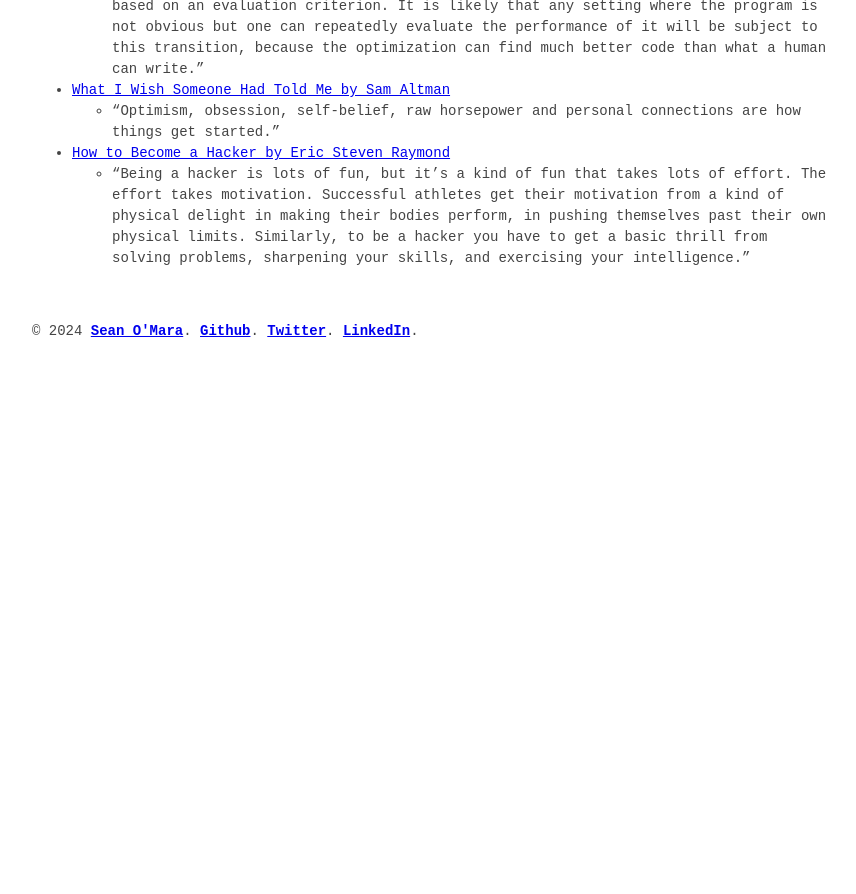
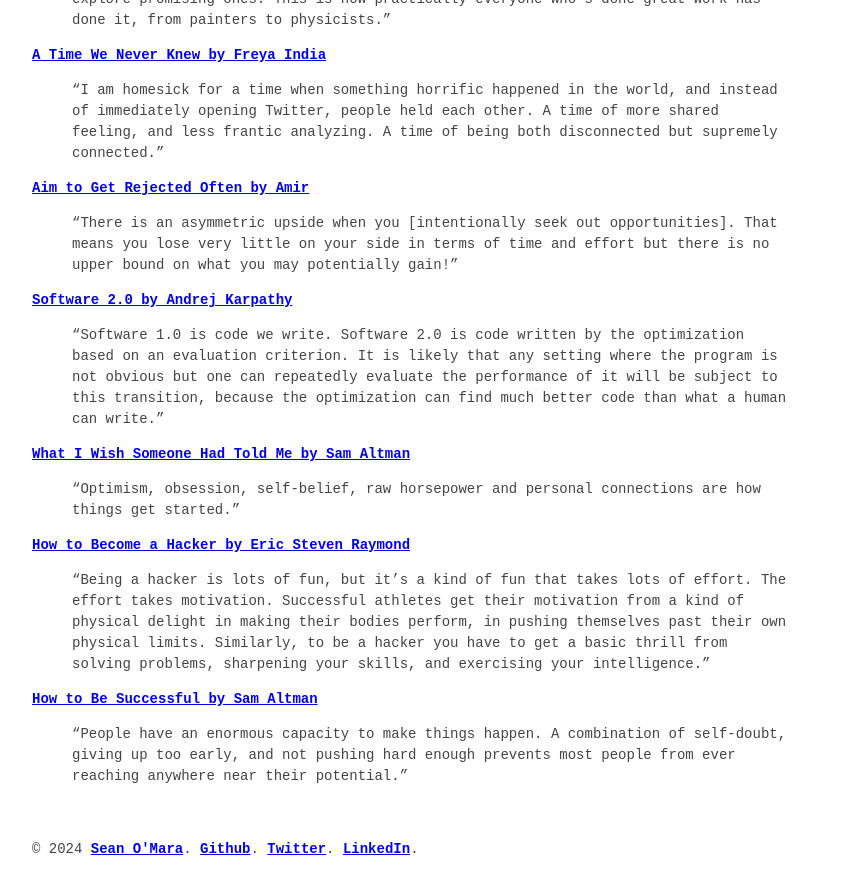
Before and after one commit to smomara/smomara.github.io, a Jekyll site: the page built from pages/index.md, in a window 1280 px wide and 900 px high, scrolled down 1095 px. Shown: the top 894 px of the window, without its empty margins (208-1064 px from the left). Built offline with Jekyll 4.4.1, drawn with Linux system fonts in a browser that asks for light colours; before the commit the page ends 1477 px from its top, so only the background shows below that.

Commit message:
Reformat

```diff
--- a/_data/essays.yml
+++ b/_data/essays.yml
@@ -32,3 +32,8 @@
   author: Eric Steven Raymond
   link: http://www.catb.org/~esr/faqs/hacker-howto.html
   quote: Being a hacker is lots of fun, but it's a kind of fun that takes lots of effort. The effort takes motivation. Successful athletes get their motivation from a kind of physical delight in making their bodies perform, in pushing themselves past their own physical limits. Similarly, to be a hacker you have to get a basic thrill from solving problems, sharpening your skills, and exercising your intelligence.
+
+- title: How to Be Successful
+  author: Sam Altman
+  link: https://blog.samaltman.com/how-to-be-successful
+  quote: People have an enormous capacity to make things happen. A combination of self-doubt, giving up too early, and not pushing hard enough prevents most people from ever reaching anywhere near their potential.
--- a/pages/index.md
+++ b/pages/index.md
@@ -6,20 +6,20 @@
 ## Books
 
 {% for book in site.data.books %}
-- [{{ book.title }} by {{ book.authors }}]({{ book.link }})
-  - {{ book.description }}
+**[{{ book.title }} by {{ book.authors }}]({{ book.link }})**
+> {{ book.description }}
 {% endfor %}
 
 ## Resources
 
 {% for resource in site.data.resources %}
-- [{{ resource.title }}]({{ resource.link }})
-  - {{ resource.description }}
+**[{{ resource.title }}]({{ resource.link }})**
+> {{ resource.description }}
 {% endfor %}
 
 ## Essays
 
 {% for essay in site.data.essays %}
-- [{{ essay.title }} by {{ essay.author }}]({{ essay.link }})
-  - "{{ essay.quote }}"
+**[{{ essay.title }} by {{ essay.author }}]({{ essay.link }})**
+> "{{ essay.quote }}"
 {% endfor %}
```
